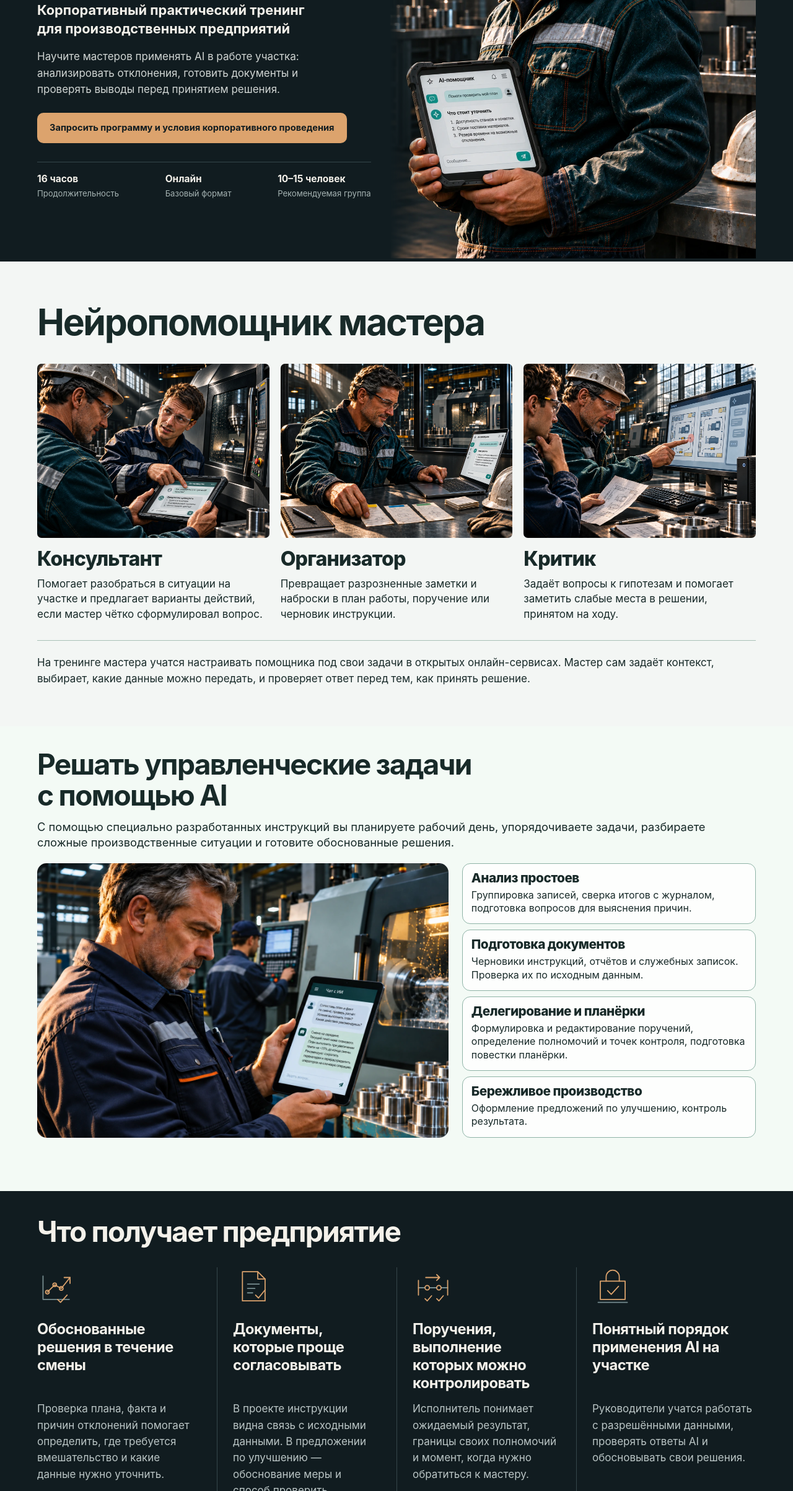
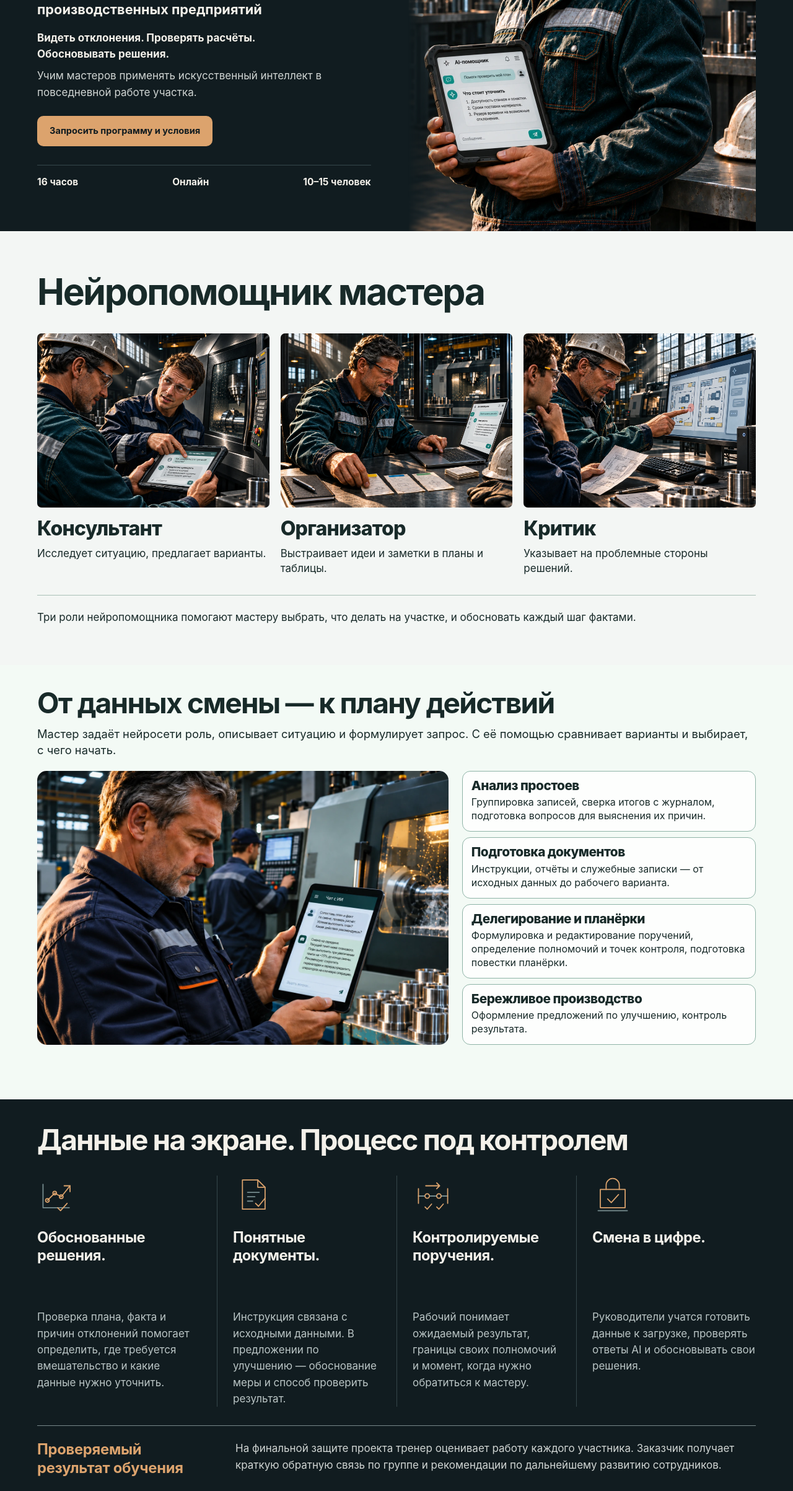
Before and after one commit to aiwracad/ai-manager-landing-test, a plain HTML site: page index.html in a window 1280 px wide. Shown: the part 394-2800 px from the top of the page at 62% size. Drawn offline with Linux system fonts and the light colour scheme.

Commit message:
Add files via upload

```diff
--- a/css/style.css
+++ b/css/style.css
@@ -737,3 +737,7 @@ tbody tr:nth-child(even) { background: var(--wash); }
  .kit-visual img { width:100%; max-height:none; }
  .game-grid { grid-template-columns:minmax(0,.82fr) minmax(0,1.18fr); }
 }
+
+/* Agreed text revision: hero thesis and values without descriptive labels. */
+.hero-editorial .hero-copy > strong { display:block; margin-bottom:9px; font-weight:750; color:#f4f1ea; }
+.hero-editorial .hero-fact-value { color:#f4f1ea; font-size:.91rem; line-height:1.3; font-weight:750; }
--- a/index.html
+++ b/index.html
@@ -25,14 +25,10 @@
       <div class="hero-grid">
         <div class="hero-content">
           <h1 id="hero-title">AI в работе<br>линейного<br>менеджера</h1>
-          <p class="hero-subtitle">Корпоративный практический тренинг для производственных предприятий</p>
-          <p class="hero-copy">Научите мастеров применять AI в работе участка: анализировать отклонения, готовить документы и проверять выводы перед принятием решения.</p>
-          <a class="cta" href="#request">Запросить программу и условия корпоративного проведения</a>
-          <dl class="hero-facts">
-        <div><dt>16 часов</dt><dd>Продолжительность</dd></div>
-        <div><dt>Онлайн</dt><dd>Базовый формат</dd></div>
-        <div><dt>10–15 человек</dt><dd>Рекомендуемая группа</dd></div>
-      </dl>
+          <p class="hero-subtitle">Корпоративный тренинг для производственных предприятий</p>
+          <p class="hero-copy"><strong>Видеть отклонения. Проверять расчёты. Обосновывать решения.</strong><span>Учим мастеров применять искусственный интеллект в повседневной работе участка.</span></p>
+          <a class="cta" href="#request">Запросить программу и условия</a>
+          <div class="hero-facts" role="list" aria-label="Параметры обучения"><div role="listitem"><strong class="hero-fact-value">16 часов</strong></div><div role="listitem"><strong class="hero-fact-value">Онлайн</strong></div><div role="listitem"><strong class="hero-fact-value">10–15 человек</strong></div></div>
 
         </div>
         <img class="hero-photo" fetchpriority="high" src="images/hero.webp" width="1122" height="1402" alt="Сосредоточенный мастер в производственном цехе держит планшет с AI-помощником">
@@ -43,24 +39,21 @@
     <div class="container">
       <h2 id="roles-title">Нейропомощник мастера</h2>
       <div class="roles-grid">
-<article class="role"><img src="images/role-analysis.webp" width="1400" height="1050" alt="Мастер и оператор обсуждают производственную ситуацию с AI-помощником на планшете" loading="lazy"><h3>Консультант</h3><p>Помогает разобраться в ситуации на участке и предлагает варианты действий, если мастер чётко сформулировал вопрос.</p></article>
-<article class="role"><img src="images/role-documents.webp" width="1400" height="1050" alt="Мастер упорядочивает бумажные заметки рядом с ноутбуком с AI-помощником" loading="lazy"><h3>Организатор</h3><p>Превращает разрозненные заметки и наброски в план работы, поручение или черновик инструкции.</p></article>
-<article class="role"><img src="images/role-control.webp" width="1400" height="1050" alt="Мастер у стационарного компьютера указывает на слабое место производственного плана" loading="lazy"><h3>Критик</h3><p>Задаёт вопросы к гипотезам и помогает заметить слабые места в решении, принятом на ходу.</p></article>
+<article class="role"><img src="images/role-analysis.webp" width="1400" height="1050" alt="Мастер и оператор обсуждают производственную ситуацию с AI-помощником на планшете" loading="lazy"><h3>Консультант</h3><p>Исследует ситуацию, предлагает варианты.</p></article>
+<article class="role"><img src="images/role-documents.webp" width="1400" height="1050" alt="Мастер упорядочивает бумажные заметки рядом с ноутбуком с AI-помощником" loading="lazy"><h3>Организатор</h3><p>Выстраивает идеи и заметки в планы и таблицы.</p></article>
+<article class="role"><img src="images/role-control.webp" width="1400" height="1050" alt="Мастер у стационарного компьютера указывает на слабое место производственного плана" loading="lazy"><h3>Критик</h3><p>Указывает на проблемные стороны решений.</p></article>
       </div>
-      <div class="roles-explanation">
-        <p>На тренинге мастера учатся настраивать помощника под свои задачи в открытых онлайн-сервисах.</p>
-        <p>Мастер сам задаёт контекст, выбирает, какие данные можно передать, и проверяет ответ перед тем, как принять решение.</p>
-      </div>
+      <div class="roles-explanation"><p>Три роли нейропомощника помогают мастеру выбрать, что делать на участке, и обосновать каждый шаг фактами.</p></div>
     </div>
   </section>
   <section class="section management-screen" id="solutions" aria-labelledby="solutions-title">
     <div class="container">
-      <h2 id="solutions-title">Решать управленческие задачи<br>с помощью AI</h2>
-      <p class="management-intro">С помощью специально разработанных инструкций вы планируете рабочий день, упорядочиваете задачи, разбираете сложные производственные ситуации и готовите обоснованные решения.</p>
+      <h2 id="solutions-title">От данных смены — к плану действий</h2>
+      <p class="management-intro">Мастер задаёт нейросети роль, описывает ситуацию и формулирует запрос. С её помощью сравнивает варианты и выбирает, с чего начать.</p>
       <div class="management-grid">
         <img class="management-photo" src="images/management.webp" width="1500" height="1000" alt="Мастер у станка изучает ответ нейропомощника на планшете" loading="lazy">
-        <div class="management-tasks"><article class="management-task"><h3>Анализ простоев</h3><p>Группировка записей, сверка итогов с журналом, подготовка вопросов для выяснения причин.</p></article>
-<article class="management-task"><h3>Подготовка документов</h3><p>Черновики инструкций, отчётов и служебных записок. Проверка их по исходным данным.</p></article>
+        <div class="management-tasks"><article class="management-task"><h3>Анализ простоев</h3><p>Группировка записей, сверка итогов с журналом, подготовка вопросов для выяснения их причин.</p></article>
+<article class="management-task"><h3>Подготовка документов</h3><p>Инструкции, отчёты и служебные записки — от исходных данных до рабочего варианта.</p></article>
 <article class="management-task"><h3>Делегирование и планёрки</h3><p>Формулировка и редактирование поручений, определение полномочий и точек контроля, подготовка повестки планёрки.</p></article>
 <article class="management-task"><h3>Бережливое производство</h3><p>Оформление предложений по улучшению, контроль результата.</p></article></div>
       </div>
@@ -68,14 +61,14 @@
   </section>
   <section class="section enterprise-screen" id="benefits" aria-labelledby="benefits-title">
     <div class="container">
-<h2 class="section-title" id="benefits-title">Что получает предприятие</h2>
+<h2 class="section-title" id="benefits-title">Данные на экране. Процесс под контролем</h2>
 <div class="enterprise-benefits">
 <article class="enterprise-benefit">
 <svg viewBox="0 0 56 56" role="img" aria-label="Проверенные данные и решение">
 <path d="M8 44V12M8 44h36" stroke="#768c8f"/>
 <path d="m14 34 10-10 9 5 12-15"/><circle cx="14" cy="34" r="2.5"/><circle cx="24" cy="24" r="2.5"/><circle cx="33" cy="29" r="2.5"/><path d="M37 14h8v8"/><path d="m28 44 4 4 9-10"/>
 </svg>
-<h3>Обоснованные решения в течение смены</h3>
+<h3>Обоснованные решения.</h3>
 <p>Проверка плана, факта и причин отклонений помогает определить, где требуется вмешательство и какие данные нужно уточнить.</p>
 </article>
 <article class="enterprise-benefit">
@@ -83,28 +76,28 @@
 <path d="M13 6h21l10 10v30H13z"/><path d="M34 6v10h10"/>
 <path d="M20 23h16M20 29h10M20 35h7" stroke="#768c8f"/><path d="m31 38 4 4 9-11"/>
 </svg>
-<h3>Документы, которые проще согласовывать</h3>
-<p>В проекте инструкции видна связь с исходными данными. В предложении по улучшению — обоснование меры и способ проверить результат.</p>
+<h3>Понятные документы.</h3>
+<p>Инструкция связана с исходными данными. В предложении по улучшению — обоснование меры и способ проверить результат.</p>
 </article>
 <article class="enterprise-benefit">
 <svg viewBox="0 0 56 56" role="img" aria-label="Поручение и точки контроля">
 <path d="M8 28h9M23 28h10M39 28h9" stroke="#768c8f"/><circle cx="20" cy="28" r="3"/><circle cx="36" cy="28" r="3"/>
 <path d="M8 18v20M48 18v20M18 14h19M33 10l4 4-4 4"/><path d="m17 43 3 3 6-7"/><path d="m33 43 3 3 6-7"/>
 </svg>
-<h3>Поручения, выполнение которых можно контролировать</h3>
-<p>Исполнитель понимает ожидаемый результат, границы своих полномочий и момент, когда нужно обратиться к мастеру.</p>
+<h3>Контролируемые поручения.</h3>
+<p>Рабочий понимает ожидаемый результат, границы своих полномочий и момент, когда нужно обратиться к мастеру.</p>
 </article>
 <article class="enterprise-benefit">
 <svg viewBox="0 0 56 56" role="img" aria-label="Контролируемая работа с AI">
 <path d="M11 19h34v25H11z"/><path d="M19 19v-6a9 9 0 0 1 18 0v6"/><path d="m21 32 5 5 10-11"/><path d="M8 48h40" stroke="#768c8f"/>
 </svg>
-<h3>Понятный порядок применения AI на участке</h3>
-<p>Руководители учатся работать с разрешёнными данными, проверять ответы AI и обосновывать свои решения.</p>
+<h3>Смена в цифре.</h3>
+<p>Руководители учатся готовить данные к загрузке, проверять ответы AI и обосновывать свои решения.</p>
 </article>
 </div>
 <div class="enterprise-result">
 <h3>Проверяемый результат обучения</h3>
-<p>На защите проекта тренер оценивает работу каждого участника. Заказчик получает краткую обратную связь по группе и рекомендации по дальнейшему развитию сотрудников.</p>
+<p>На финальной защите проекта тренер оценивает работу каждого участника. Заказчик получает краткую обратную связь по группе и рекомендации по дальнейшему развитию сотрудников.</p>
 </div>
 </div>
   </section>
@@ -117,7 +110,7 @@
           <ul>
             <li><strong>Как работают механизмы управления</strong> процессами и коммуникациями в цифровой среде с привлечением интеллектуальных цифровых инструментов.</li>
             <li><strong>Какие части управленческой задачи</strong> можно поручить AI и какие решения остаются за мастером или профильным специалистом.</li>
-            <li><strong>Какие сведения допустимо передавать</strong> в согласованный сервис и как распознать ответ, для которого не хватает исходных данных.</li>
+            <li><strong>Какие сведения допустимо передавать</strong> в нейросеть и как подготовить исходные данные в соответствии с требованиями информационной безопасности.</li>
           </ul>
         </div>
         <div class="abilities">
@@ -137,15 +130,15 @@
   <section class="section training-editorial" id="training" aria-labelledby="training-title">
     <div class="container">
       <h2 class="section-title" id="training-title">Как проходит обучение</h2>
-      <p class="training-intro">Тренер показывает приём. Участники решают задачи и обсуждают результаты.</p>
-      <figure class="training-visual"><div class="training-panorama"><img src="images/training-trainer.webp" width="1000" height="667" loading="lazy" decoding="async" alt="Тренер объясняет учебную задачу на онлайн-занятии"><img src="images/training-practice.webp" width="1000" height="667" loading="lazy" decoding="async" alt="Мастер самостоятельно выполняет задание за ноутбуком"><img src="images/training-discussion.webp" width="1000" height="667" loading="lazy" decoding="async" alt="Участник обсуждает решение с группой по видеосвязи"></div><figcaption>Иллюстрация формата обучения</figcaption></figure>
+      <p class="training-intro">Тренер передаёт учебный кейс для загрузки в нейросеть. Участники готовят решение и обсуждают результаты.</p>
+      <figure class="training-visual"><div class="training-panorama"><img src="images/training-trainer.webp" width="1000" height="667" loading="lazy" decoding="async" alt="Тренер объясняет учебную задачу на онлайн-занятии"><img src="images/training-practice.webp" width="1000" height="667" loading="lazy" decoding="async" alt="Мастер самостоятельно выполняет задание за ноутбуком"><img src="images/training-discussion.webp" width="1000" height="667" loading="lazy" decoding="async" alt="Участник обсуждает решение с группой по видеосвязи"></div></figure>
       <div class="training-modes">
         <article><h3>Разбираем с тренером</h3><p>Постановка задачи, ограничения и проверка ответа.</p></article>
         <article><h3>Практикуемся</h3><p>Индивидуальная и командная работа с учебными данными.</p></article>
         <article><h3>Обсуждаем решения</h3><p>Сверка расчётов и оценка действий, выполнимых на участке.</p></article>
       </div>
       <ol class="training-route" aria-label="Последовательность работы"><li>Поставить задачу</li><li>Отобрать данные</li><li>Запросить ответ</li><li>Проверить</li><li>Обосновать решение</li></ol>
-      <p class="training-note">Для практики предусмотрены учебные данные. В согласованный AI-сервис передают разрешённые сведения. После проверки ответа решение принимает руководитель в пределах своих полномочий.</p>
+      <p class="training-note">Исходные ситуации — типовые задачи, отработанные в учебно-методическом комплексе. Их актуальность и потенциальная ценность для конкретного предприятия подтверждаются в процессе согласования программы.</p>
       <details><summary>Посмотреть темы программы</summary><ol>
         <li>Основы генеративного AI и безопасная работа с данными</li>
         <li>Запросы к AI для управленческих задач</li>
```
